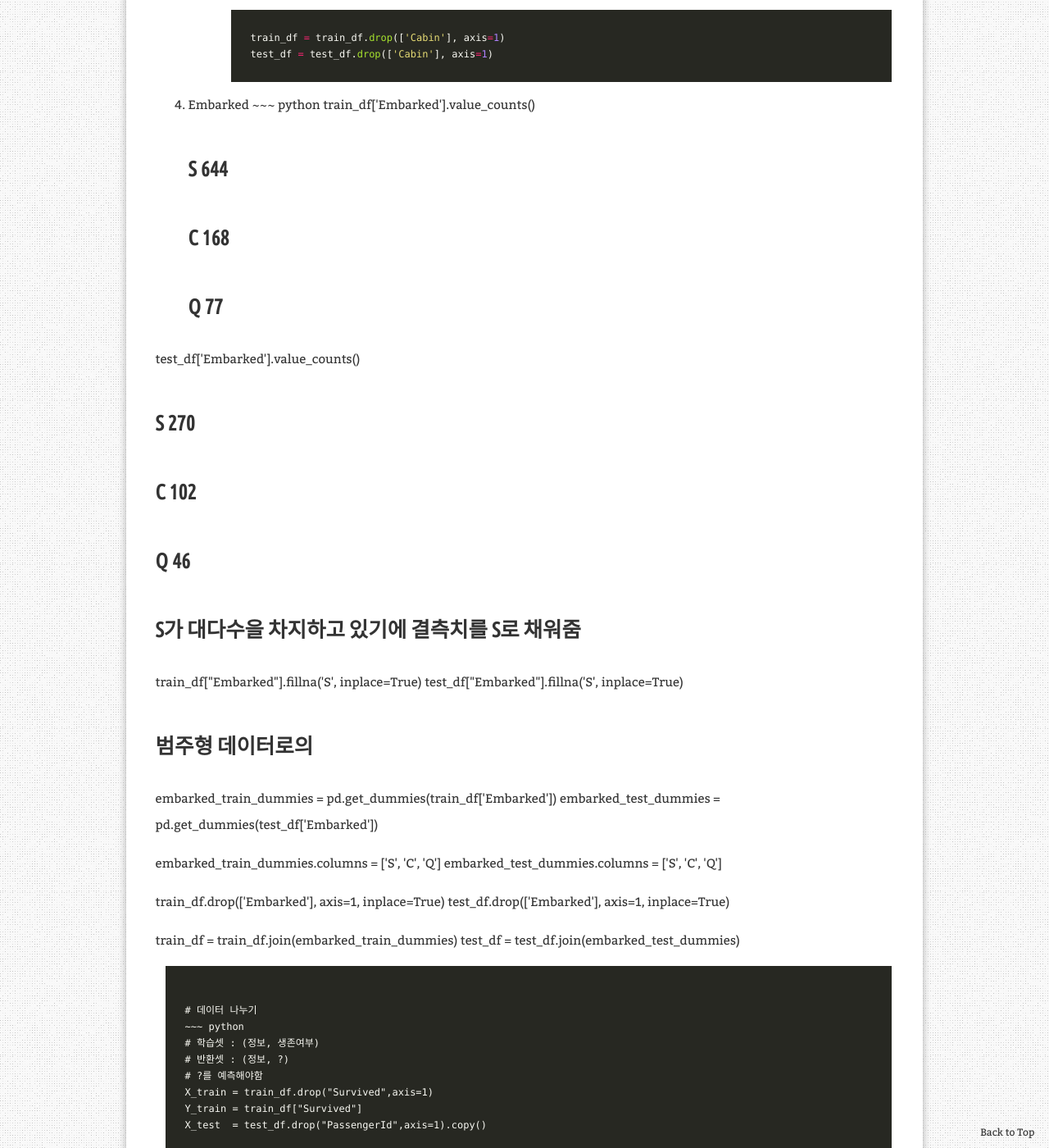
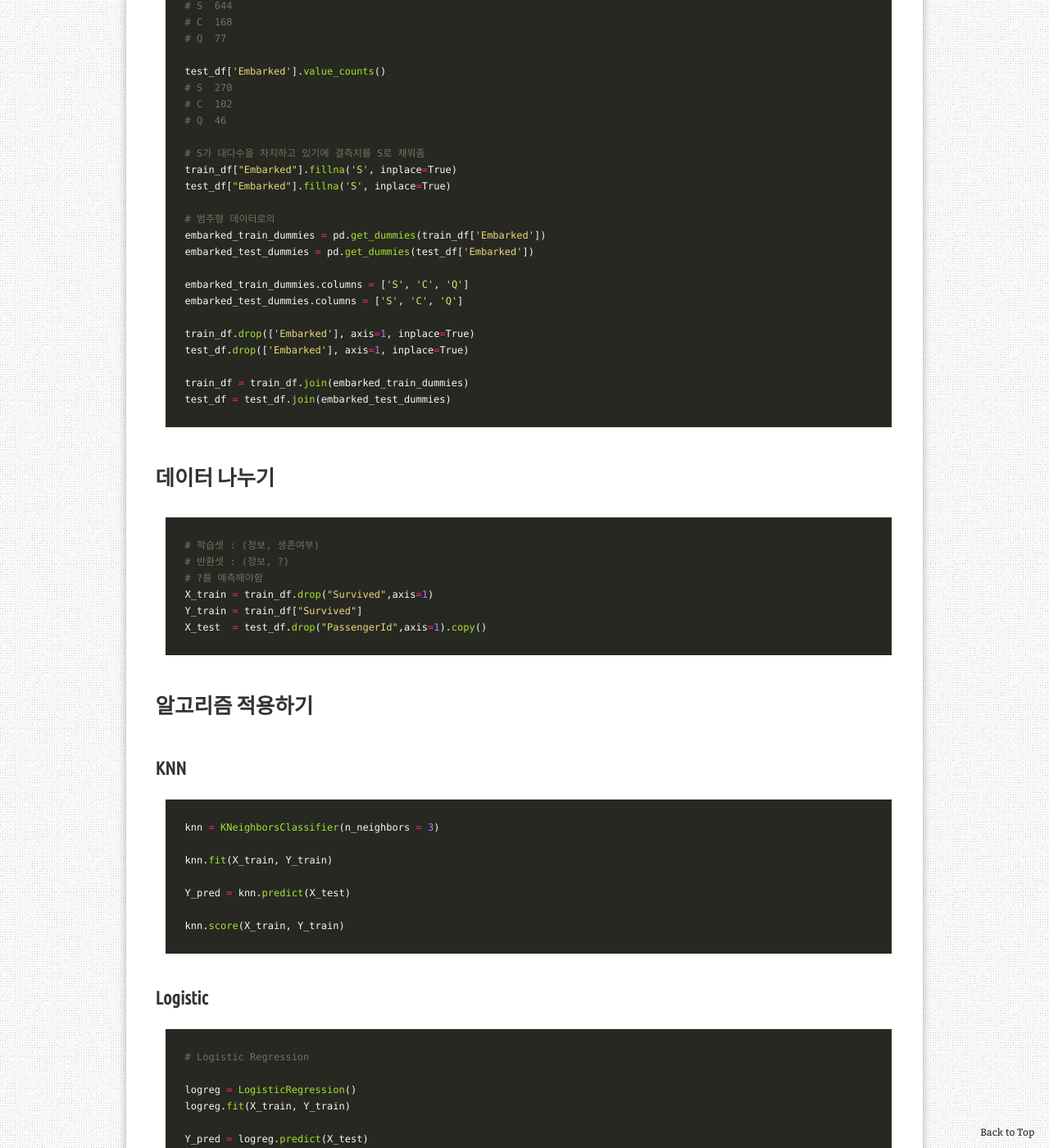
Before and after one commit to aristohyun/aristohyun.github.io, a Jekyll site: the page built from _posts/2021-06-19-Titanic.md, in a window 1280 px wide and 1400 px high, scrolled down 3112 px. Shown: the whole window at 82% size. Built offline with Jekyll 4.4.1, drawn with Linux system fonts in a browser that asks for light colours; comment, search, counter and statistics services are not loaded; part of the change alters nothing that is shown; some of the changed text lies outside the part shown.

Commit message:
Update 2021-06-19-Titanic.md

```diff
--- a/_posts/2021-06-19-Titanic.md
+++ b/_posts/2021-06-19-Titanic.md
@@ -102,13 +102,15 @@ test_df["Fare"].fillna(0, inplace=True)
 ~~~
 
 6. Cabin
+
 - 객실의 결측치를 채우는 것은 어렵기에 해당 데이터 삭제
 ~~~ python
 train_df = train_df.drop(['Cabin'], axis=1)
 test_df = test_df.drop(['Cabin'], axis=1)
 ~~~
 
-7. Embarked
+8. Embarked
+
 ~~~ python
 train_df['Embarked'].value_counts()
 # S  644
```
